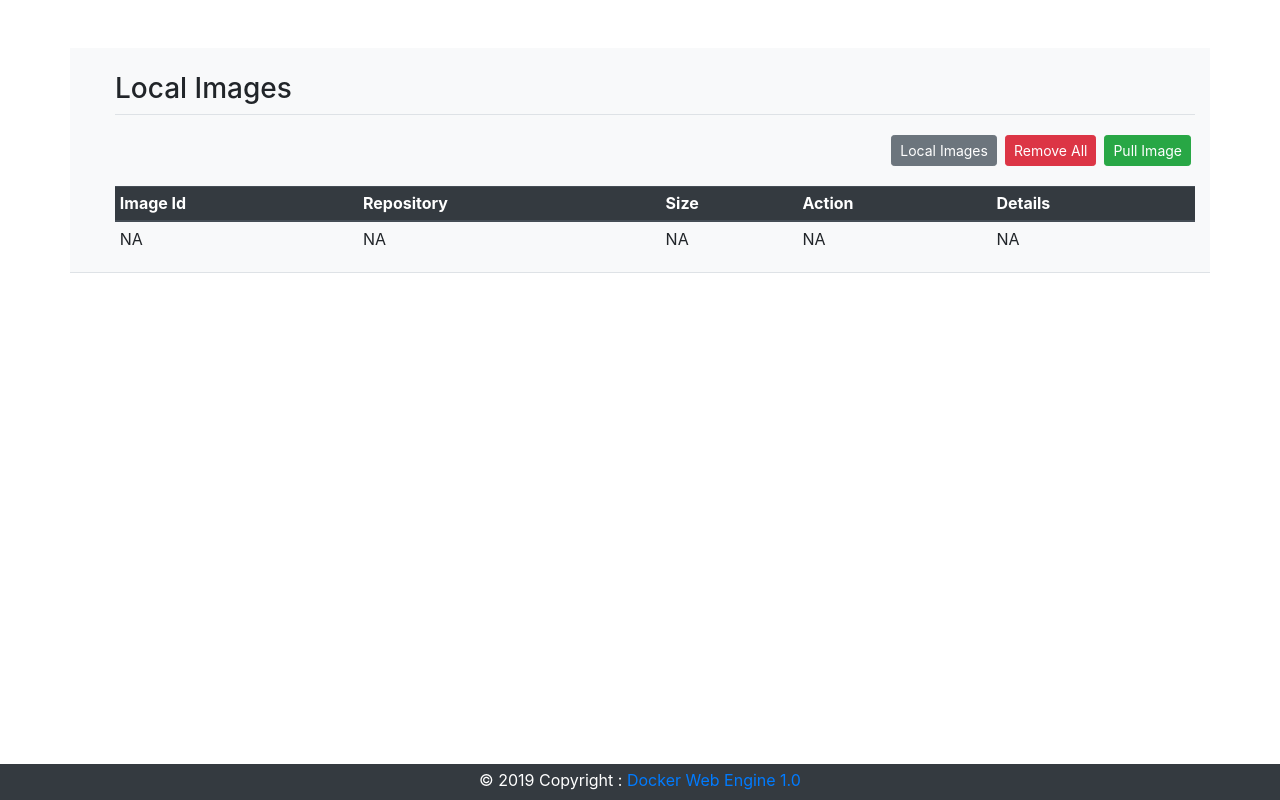
After one commit to ppokhriyal/Flask-Docker-WebEngine, a Flask app: template dockerwebengine/templates/local_image.html in a window 1280 px wide. The commit adds this page. Run offline with Flask 2, Linux system fonts and the light colour scheme; the template is opened without the code that fills it, so the values that code supplies are empty; some libraries are stand-ins or nearby versions.

Commit message:
Flask Docker Web Engine

```diff
--- a/dockerwebengine/static/docker.js
+++ b/dockerwebengine/static/docker.js
@@ -102,3 +102,12 @@ $(document).ready(function(){
 
 	});
 });
+
+//Delete the Selected Image
+$(document).ready(function(){
+
+	$('.delete-image').on('click',function(){
+		console.log("Delete Image Clicked")
+
+	});
+});
--- a/dockerwebengine/templates/layout.html
+++ b/dockerwebengine/templates/layout.html
@@ -11,7 +11,7 @@
 
 
     {% if title %}
-		<title>Docker/{{title}}</title>
+		<title>Docker-{{title}}</title>
 	{% else %}
 		<title>Docker Web Engine</title>
 	{% endif %}
@@ -29,7 +29,7 @@
   						<a class="nav-link" href="{{url_for('dashboard')}}"><span class="fa fa-tachometer ml-auto" aria-hidden="true"></span> Dashboard</a>
   					</li>
   					<li class="nav-item">
-  						<a class="nav-link" href="#"><span class="fa fa-clone ml-auto" aria-hidden="true"></span> Local Images</a>
+  						<a class="nav-link" href="{{url_for('local_images')}}"><span class="fa fa-clone ml-auto" aria-hidden="true"></span> Local Images</a>
   					</li>
   					<li class="nav-item">
   						<a class="nav-link" href="#"><span class="fa fa-server ml-auto" aria-hidden="true"></span> Containers</a>
--- /dev/null
+++ b/dockerwebengine/templates/local_image.html
@@ -0,0 +1,49 @@
+{% extends 'layout.html' %}
+{% block content %}
+	<h3 class="mt-2">Local Images</h3>
+	<div class="border-top pt-3"></div>
+	<div class="row">
+		<div class="col">
+			<button type="button" class="btn btn-sm btn-success float-right  m-1">Pull Image</button>
+			<button type="button" class="btn btn-sm btn-danger float-right m-1">Remove All</button>
+			<button type="button" class="btn btn-sm btn-secondary float-right m-1">Local Images <span class="badge badge-light">{{infodict.get('image_count')}}</span></button>
+		</div>
+	</div>
+	<div class="row pt-3">
+		<div class="col">
+		<table class="table table-hover table-sm">
+  			<thead class="thead-dark">
+    			<tr>
+      				<th scope="col">Image Id</th>
+      				<th scope="col">Repository</th>
+      				<th scope="col">Size</th>
+      				<th scope="col">Action</th>
+      				<th scope="col">Details</th>
+    			</tr>
+  			</thead>
+  			<tbody>
+  			<!-- Check for Image Count -->
+  				{% if infodict.get('image_count') > 0 %}
+  					{% for i in apiimage %}
+    					<tr>
+      						<td>{{i['Id'][7:19]}}</td>
+      						<td>{{i['RepoTags'][0]}}</td>
+      						<td>{{i['Size']}}</td>
+      						<td><a href="#" class="badge badge-danger delete-image">Delete</a></td>
+      						<td><a href="#">View</a></td>
+    					</tr>
+    				{% endfor %}
+    			{% else %}
+    				<tr>
+      					<td>NA</td>
+      					<td>NA</td>
+      					<td>NA</td>
+      					<td>NA</td>
+      					<td>NA</td>
+    				</tr>
+    			{% endif %}
+  			</tbody>
+		</table>
+</div>
+</div>
+{% endblock content %}
```
Also changed, not shown: dockerwebengine/routes.py (+8 -1 lines).
